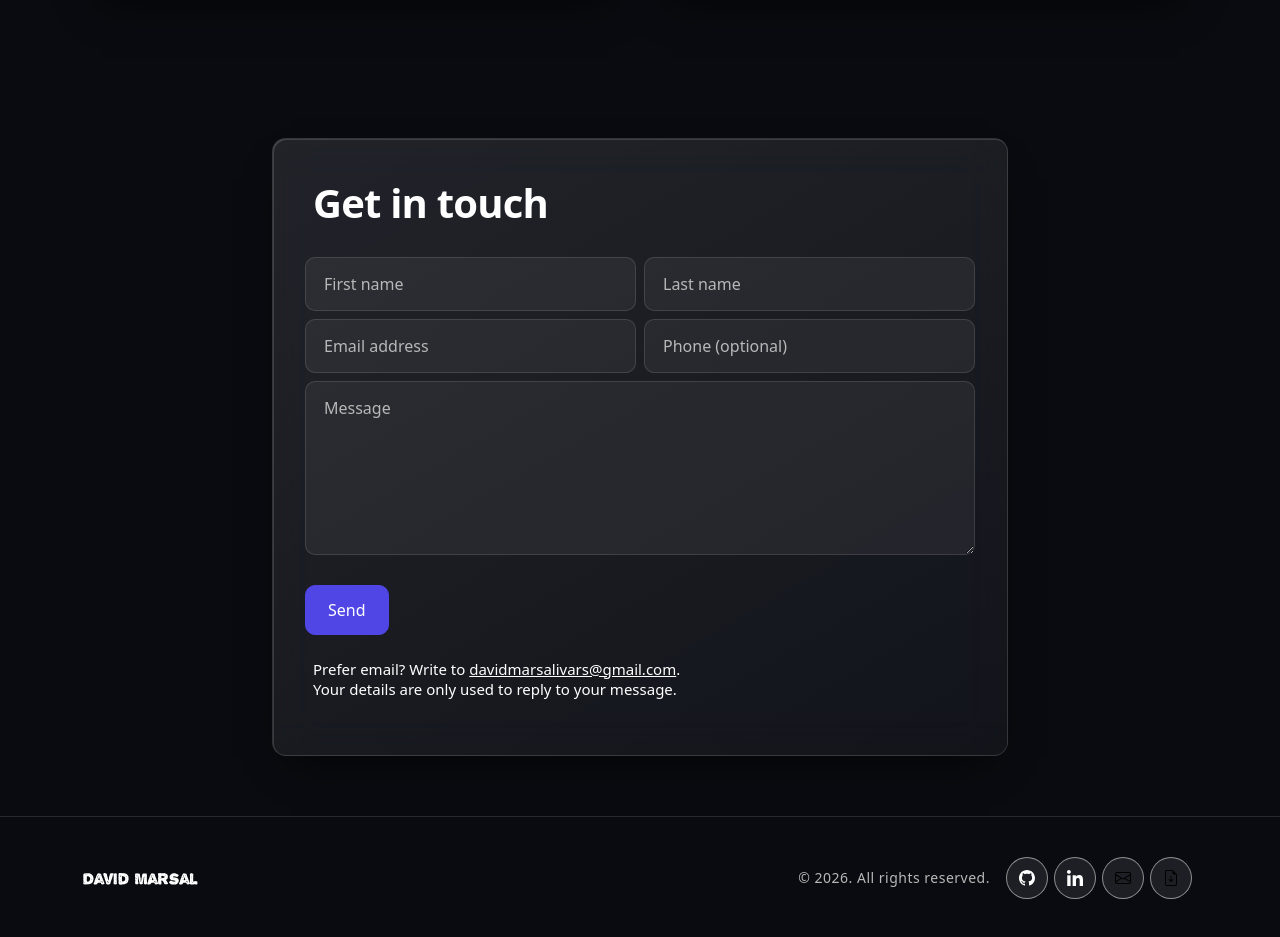
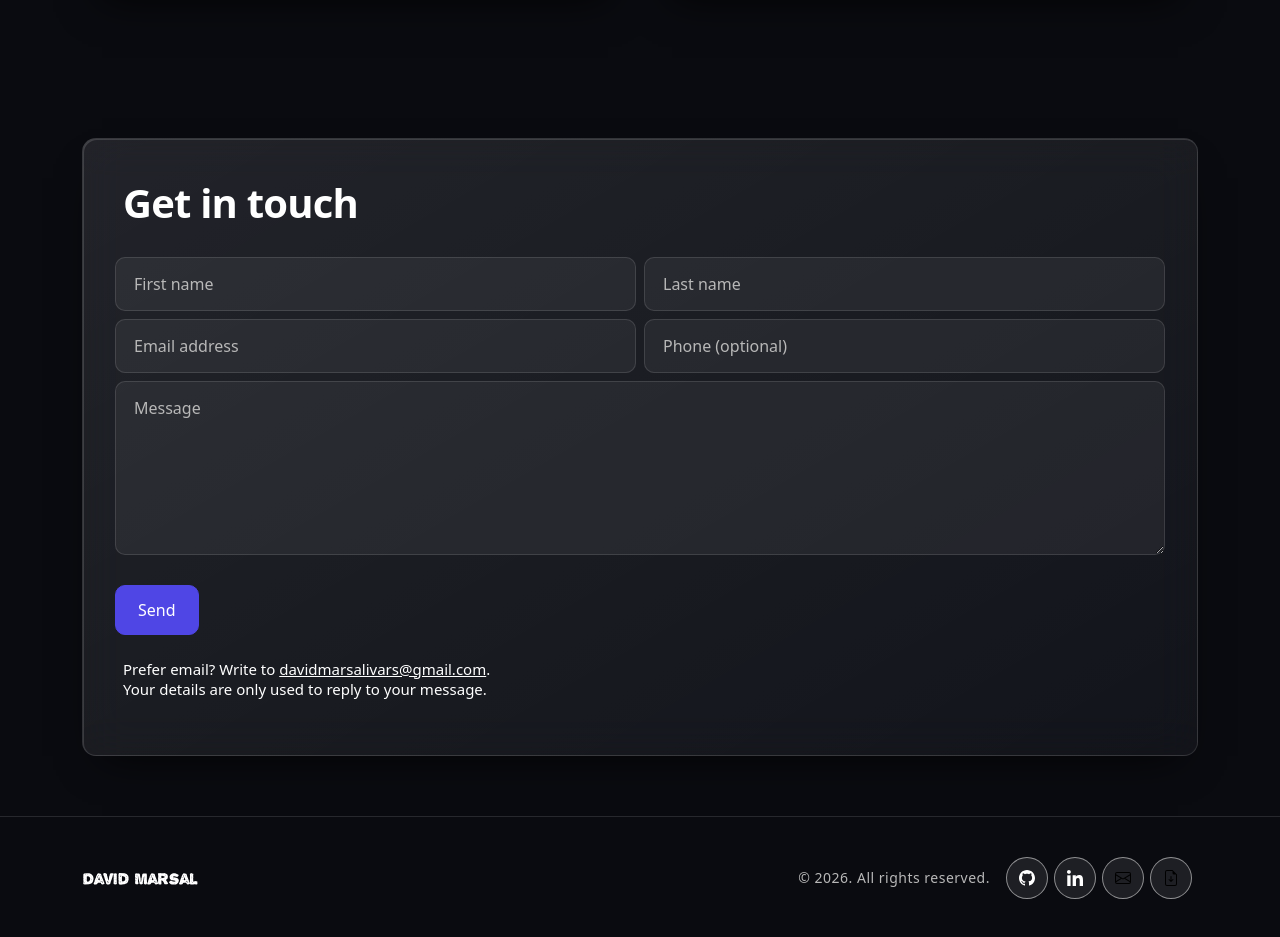
Before and after one commit to dmarsal90/react-portfolio, a React (Vite) app: page / in a window 1280 px wide. Shown: the part 5261-6198 px from the top of the page. Built offline with nearby package versions, Linux system fonts and the light colour scheme; no server answers.

Commit message:
fix: make the contact card as wide as the other section cards

```diff
--- a/src/sections/Contact.jsx
+++ b/src/sections/Contact.jsx
@@ -47,8 +47,8 @@ export const Contact = () => {
   return (
     <section className="contact" id="connect">
       <Container>
-        <Row className="justify-content-center">
-          <Col xs={12} lg={9} xl={8}>
+        <Row>
+          <Col xs={12}>
             <TrackVisibility>
               {({ isVisible }) =>
                 <div className={`contact-card ${isVisible ? "animate__animated animate__fadeIn" : ""}`}>
```
